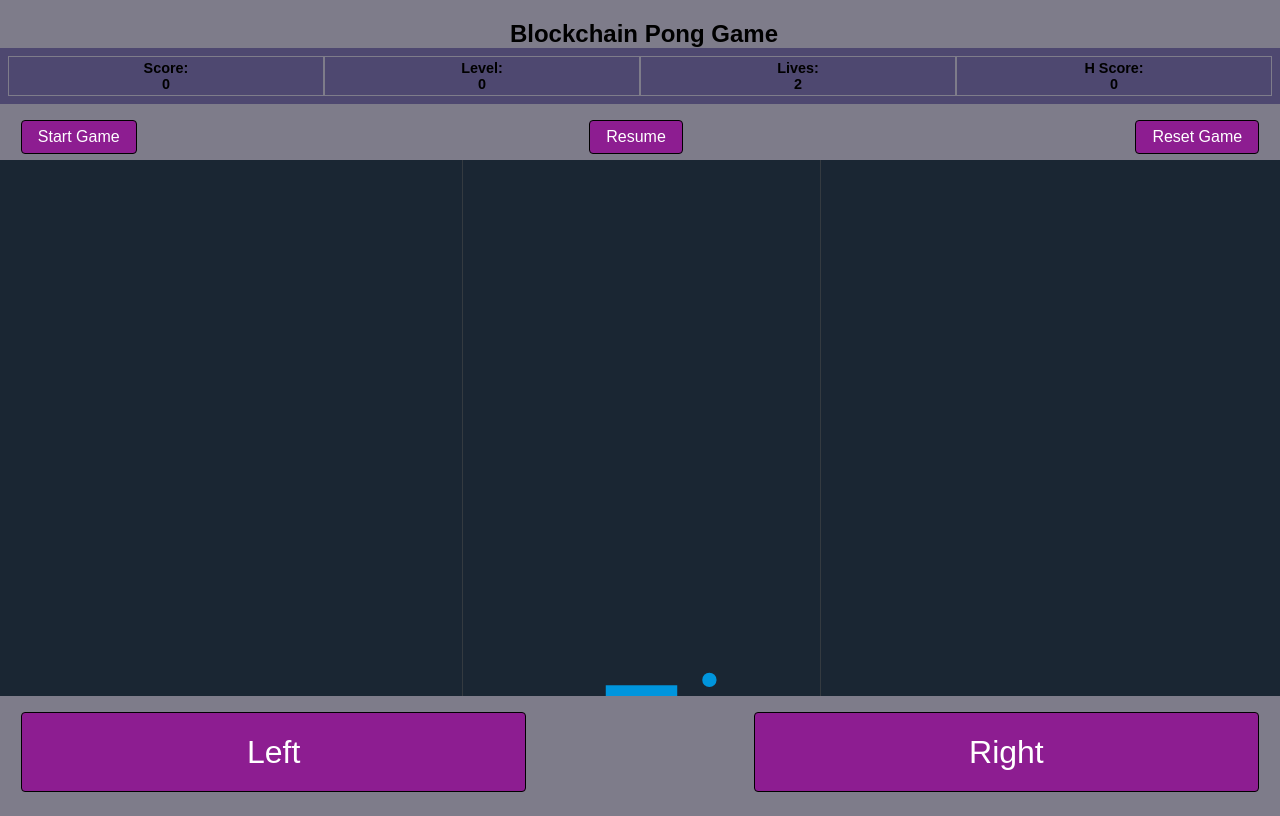
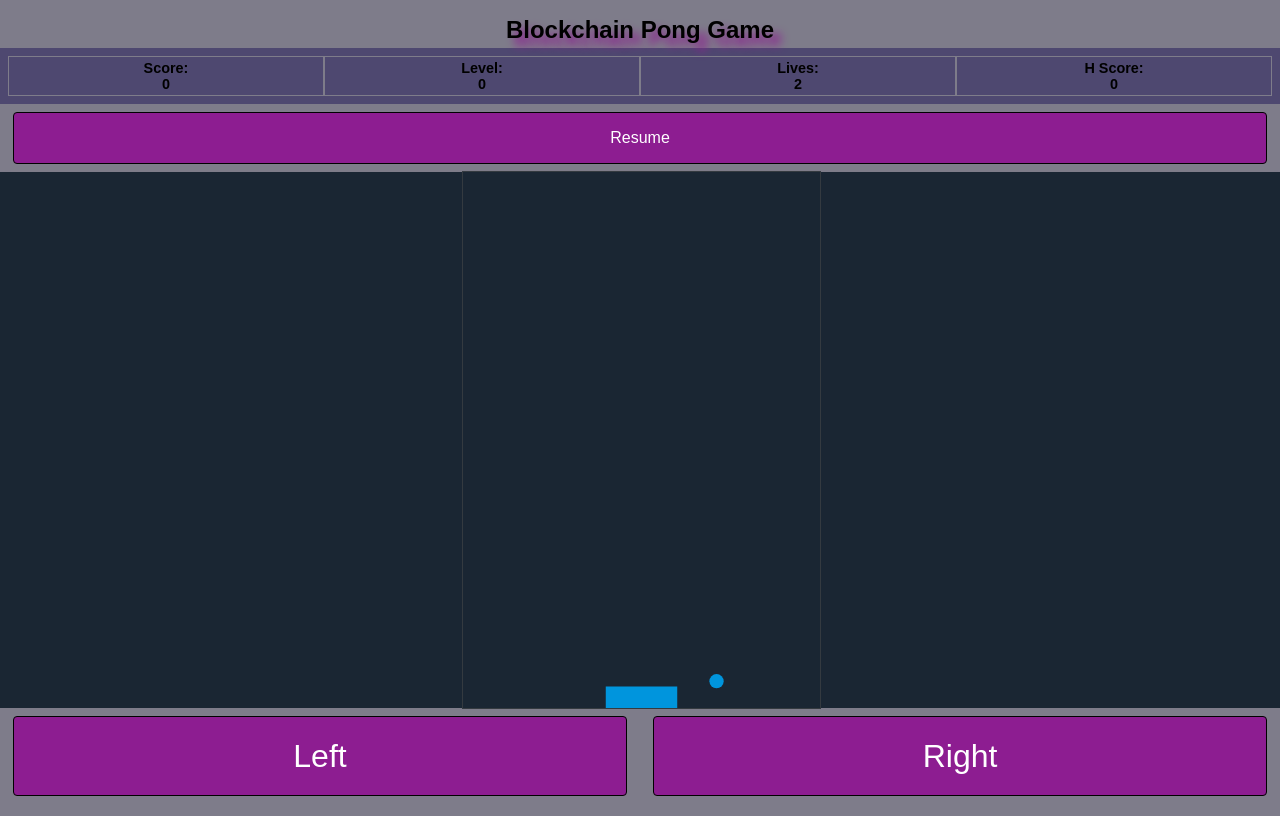
Before and after one commit to sergioreganati/Blockchain-ball-game, a React (Vite) app: page / in a window 1280 px wide. Built offline with nearby package versions, Linux system fonts and the light colour scheme.

Commit message:
css work

```diff
--- a/components/CanvasComponent.css
+++ b/components/CanvasComponent.css
@@ -24,3 +24,11 @@
     /*padding-bottom: 66.67%; /* Aspect ratio: (height / width) * 100% */
     overflow: hidden;
   }
+  .top-btn {
+    top: 0;
+    left: 0;
+    width: 100%;
+    height: 100%;
+    outline: none;
+    cursor: pointer;
+  }
--- a/components/CanvasComponent.jsx
+++ b/components/CanvasComponent.jsx
@@ -11,7 +11,7 @@ let context;
 
 let ball = { x: 0, y: 0, dx: 5, dy: -5, radius: 7 };
 const ballInitial = ball
-let paddle = {x: 0, y:0, dx:2, w: 75, h: 10};
+let paddle = {x: 0, y:0, dx:2, w: 75, h: 30};
 
 
 const CanvasComponent = ({onValueChange}) => {
@@ -27,6 +27,8 @@ const CanvasComponent = ({onValueChange}) => {
     const [canvasHeight, setCanvasHeight] = useState(600);
     const [isPaused, setIsPaused] = useState(false);
     const [isGameOver, setIsGameOver] = useState(false);
+    const [showGameOver, setShowGameOver] = useState(false);
+
 
     const [score, setScore] = useState(0);
     const [lives, setLives] = useState(3);
@@ -56,7 +58,7 @@ const CanvasComponent = ({onValueChange}) => {
         ball.dy = canvasHeight * 0.005;
         //determine paddle size and speed
         paddle.w = canvasWidth * 0.2;
-        paddle.h = canvasHeight * 0.02;
+        paddle.h = canvasHeight * 0.04;
         paddle.dx = canvasWidth * 0.01;
         paddle.y= canvasHeight;
     }
@@ -64,7 +66,7 @@ const CanvasComponent = ({onValueChange}) => {
         ball.x = canvasWidth/2;
         ball.y = canvasHeight*0.2;
         ball.dx = canvasWidth * 0.005;
-        ball.dy = canvasHeight * 0.005;
+        ball.dy = canvasHeight * 0.001;
     }
 
     //Draw Elements calling functions from GameComponents.js
@@ -138,20 +140,9 @@ const CanvasComponent = ({onValueChange}) => {
       onValueChange( score, level, lives, highScore);
       }
       const handleGameOver = () => {
-
-        console.log("Game Over!!!!!!!!!!!!!!!!!!!!!!")
+        setShowGameOver(true);
+        setIsPaused(true);//
         setIsGameOver(true);
-        setIsPaused(true);//
-        setScore(0);
-        setLives(3);
-        setLevel(0);
-        highScore = parseInt(localStorage.getItem("highScore"));
-        ball.x = context.canvas.width / 2;
-        ball.y = context.canvas.height * 0.2;
-        //display game over message
-        context.font = '48px Arial';
-        context.fillStyle = 'red';
-        context.fillText('Game Over', context.canvas.width / 2 - 100, context.canvas.height / 2);
       }
     //=======================================================================================
     //useEffect 1: initialize canvas and game components
@@ -208,6 +199,32 @@ const CanvasComponent = ({onValueChange}) => {
       return () => {
       }
     }, [score, lives, level]);
+    //useEffect 4: GameOver message
+    useEffect(() => {
+      if (showGameOver) {
+        // Display game over message
+        context.font = '48px Arial';
+        context.fillStyle = 'red';
+        context.fillText('Game Over', context.canvas.width / 2 - 100, context.canvas.height / 2);
+
+        // Reset the game after a delay (e.g., 2 seconds)
+        const resetTimeout = setTimeout(() => {
+
+          setIsPaused(true);
+          setShowGameOver(false);
+          setScore(0);
+          setLives(3);
+          setLevel(0);
+          resetBall();
+          highScore = parseInt(localStorage.getItem("highScore"));
+        }, 700);
+
+        return () => {
+          clearTimeout(resetTimeout);
+        };
+      }
+    }, [showGameOver]);
+
 
     //=======================================================================================
     // Key handlers----------------------------------------------
@@ -254,17 +271,11 @@ const CanvasComponent = ({onValueChange}) => {
 
     return (
         <Fragment>
-                    <div className="Mobile-controls">
-          <button color="primary" onClick={handleStart}>
-            Start Game
-          </button>
-          <button color="primary" onClick={handlePause}>
+          <div className="Mobile-controls">
+          <button className="top-btn" color="primary" onClick={handlePause}>
           {isGameOver ? 'Restart' :(isPaused ? 'Resume' : 'Pause')}
           </button>
-          <button color="primary" onClick={handleReset}>
-            Reset Game
-          </button>
-        </div>
+          </div>
 
         <div className="canvas-container" ref={canvasContaierRef}>
         <canvas
--- a/src/App.css
+++ b/src/App.css
@@ -1,4 +1,4 @@
-body.no-scroll {
+body {
   margin: 0svw;
   padding: 0svh;
   background-color: rgb(126, 124, 138);
@@ -14,9 +14,9 @@ body.no-scroll {
   width: 100%;
   text-align: center;
   font-size: 1.5svh;
-  padding: 0.5svh;
   background-color: rgb(126, 124, 138);
-  height: 5svh;
+  height: 4svh;
+  text-shadow: 1svh 1svh 1svh rgb(141, 29, 145);
 }
 
 .Stats {
@@ -43,14 +43,11 @@ body.no-scroll {
 
 }
 .Mobile-controls {
-  isolation: isolate;
   display: flex;
   flex-direction: row;
   justify-content: space-between;
   font-size: 2svh;
-  padding: 1svh;
   background-color: rgb(126, 124, 138);
-  height: 5svh;
 }
 button {
   display: flex;
@@ -70,6 +67,6 @@ button {
 .control {
   font-size: 4svh;
   padding: 1svh;
-  width: 40%;
+  width: 48%;
   height: 10svh;
 }
```
